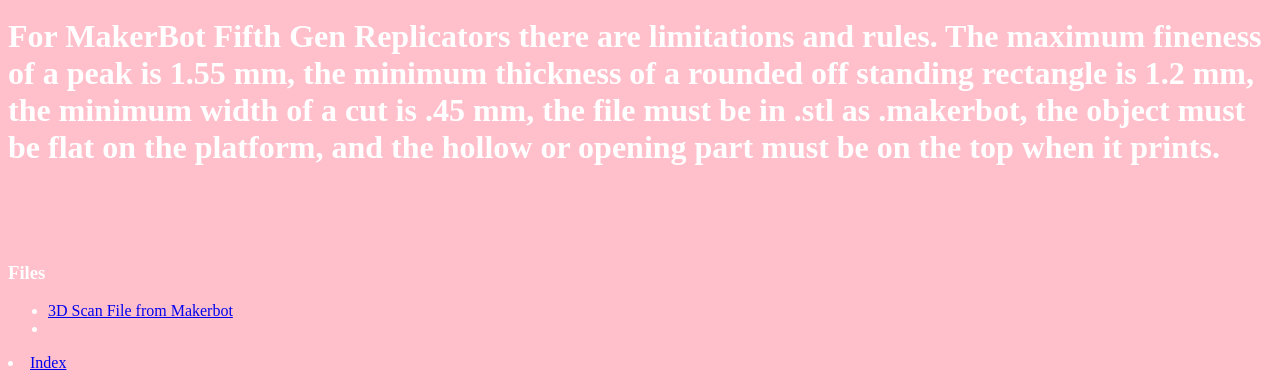
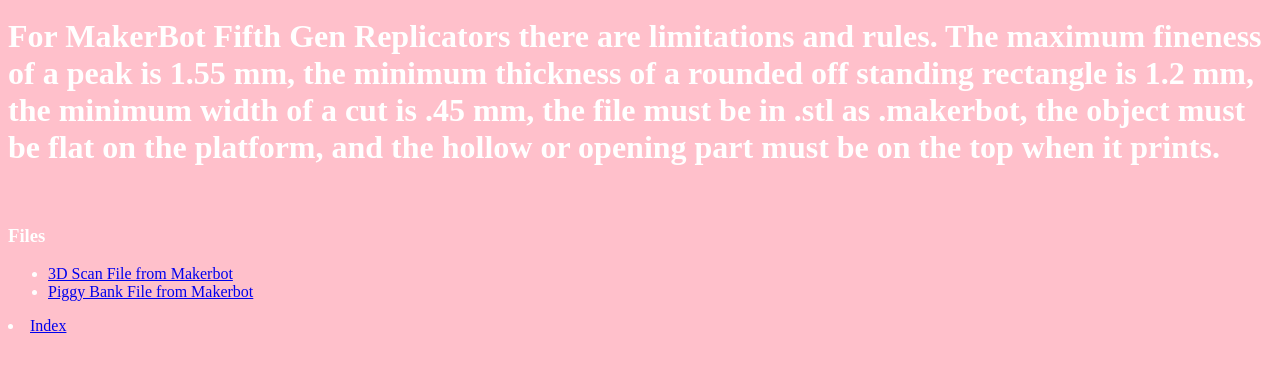
Before and after one commit to wrafab/radelg, a plain HTML site: page rot5.html in a window 1280 px wide. Shown: the part 1209-1589 px from the top of the page. After the commit the page ends 1552 px from the top, so only its background shows below. Drawn offline with Linux system fonts and the light colour scheme.

Commit message:
Update rot5.html

```diff
--- a/rot5.html
+++ b/rot5.html
@@ -28,13 +28,12 @@
 <h1> For MakerBot Fifth Gen Replicators there are limitations and rules. The maximum fineness of a peak is 1.55 mm, the minimum thickness of a rounded off standing rectangle is 1.2 mm, the minimum width of a cut is .45 mm, the file must be in .stl as .makerbot, the object must be flat on the platform, and the hollow or opening part must be on the top when it prints.
 <br>
 <br>
-<br>
  <h1>
 <H3>Files</h3>
 <ul>
 <li><a href="head.print"> 3D Scan File from Makerbot</a>
 </li>
-<li><a href="x"></a>
+<li><a href="piggy.mkaerbot"> Piggy Bank File from Makerbot</a>
 </ul>
 <nav>
 		<li><a href="index.html">Index</a></li>
```
